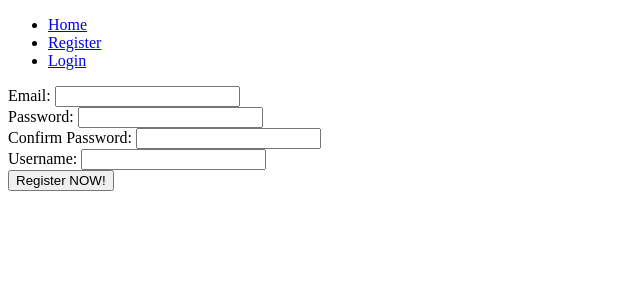
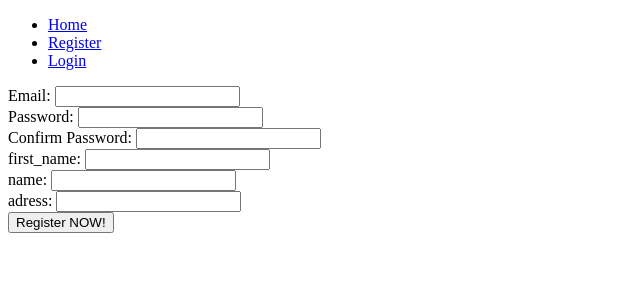
Before and after one commit to ouachtou/PHP-BDD, a PHP site: page /register.php in a window 1280 px wide. Shown: the top 300 px of the page, without its empty margins (0-640 px from the left). Run offline with PHP 8.4, Linux system fonts and the light colour scheme.

Commit message:
modifmardi

```diff
--- a/public/register.php
+++ b/public/register.php
@@ -3,11 +3,13 @@ require_once __DIR__ . '/../src/init.php';
 ?>
 <!DOCTYPE html>
 <html lang="en">
+
 <head>
     <meta charset="UTF-8">
     <meta name="viewport" content="width=device-width, initial-scale=1.0">
     <title>Register</title>
 </head>
+
 <body>
     <?php require_once __DIR__ . '/../src/partials/menu.php'; ?>
     <?php require_once __DIR__ . '/../src/partials/show_error.php'; ?>
@@ -26,12 +28,21 @@ require_once __DIR__ . '/../src/init.php';
             <input type="cpassword" name="cpassword" id="cpassword">
         </div>
         <div>
-            <label for="username">Username:</label>
-            <input type="username" name="username" id="username">
+            <label for="first_name">first_name:</label>
+            <input type="first_name" name="first_name" id="first_name">
+        </div>
+        <div>
+            <label for="name">name:</label>
+            <input type="name" name="name" id="name">
+        </div>
+        <div>
+            <label for="adress">adress:</label>
+            <input type="adress" name="adress" id="adress">
         </div>
         <div>
             <button type="submit">Register NOW!</button>
         </div>
     </form>
 </body>
+
 </html>
--- a/src/db.php
+++ b/src/db.php
@@ -1,6 +1,7 @@
 <?php
 
-function initDB() {
+function initDB()
+{
 
     $db_host = 'mariadb';
     $db_name = 'dbadmin';
@@ -14,8 +15,7 @@ function initDB() {
 
     try {
         $db = new PDO($dsn, $db_user, $db_pass);
-    }
-    catch (Exception $e) {
+    } catch (Exception $e) {
         die('Erreur MySQL, maintenance en cours.' . $e->getMessage());
     }
 
--- a/table.sql
+++ b/table.sql
@@ -6,7 +6,6 @@ CREATE TABLE `Users` (
     `password` varchar(255) NOT NULL,
     `email` varchar(255) NOT NULL,
     `created_at` datetime NOT NULL DEFAULT current_timestamp(),
-    `admin` boolean NOT NULL
 );
 
 CREATE TABLE `Products` (
```
Also changed, not shown: public/actions/register.php (+6 -6 lines).
